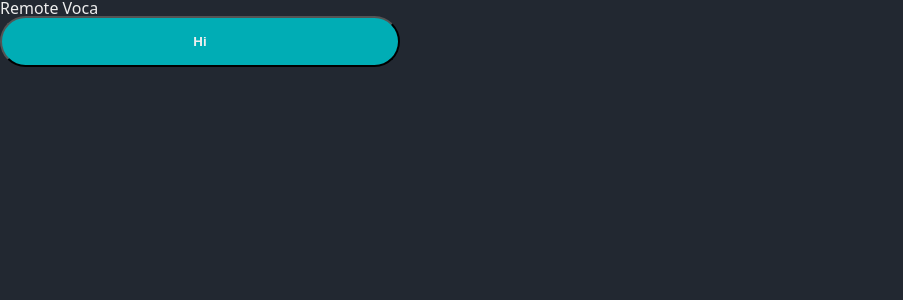
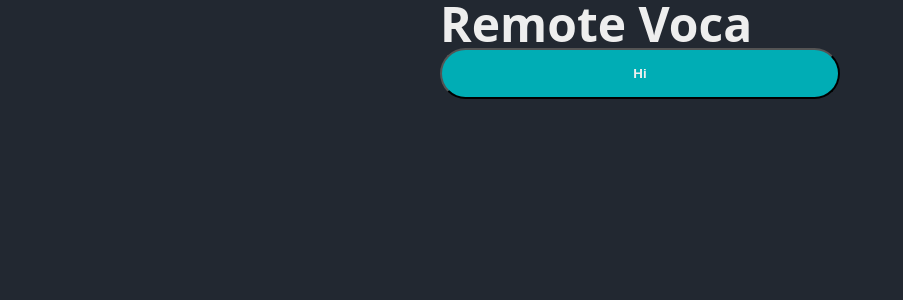
Before and after one commit to ljw0096/remote-voca, a React app in the folder client/: page / in a window 1280 px wide. Shown: the top 300 px of the page, without its empty margins (0-903 px from the left). Built offline with nearby package versions, Linux system fonts and the light colour scheme; the HTML template or start-up script is replaced by a standard one.

Commit message:
feat: Layout 컴포넌트 구현

```diff
--- a/client/src/App.tsx
+++ b/client/src/App.tsx
@@ -2,13 +2,16 @@
 import { theme } from "@style/Theme"
 import GlobalStyle from "@style/GlobalStyle"
 import Button from "@components/Button"
+import Layout from "@components/Layout"
+import Title from "@components/Title"
 
 const App = () => {
   return (
     <>
       <ThemeProvider theme={theme}>
         <GlobalStyle />
-        <div>Remote Voca</div>
+        <Layout>
+          <Title>Remote Voca</Title>
           <Button
             onClick={(e) => {
               console.log("hi")
@@ -16,6 +19,7 @@
           >
             Hi
           </Button>
+        </Layout>
       </ThemeProvider>
     </>
   )
--- /dev/null
+++ b/client/src/components/Layout.tsx
@@ -0,0 +1,27 @@
+import { ReactNode } from "react"
+import styled from "styled-components"
+
+interface Props {
+  children: ReactNode
+}
+
+const Layout = ({ children }: Props) => {
+  return (
+    <Container>
+      <Wrapper>{children}</Wrapper>
+    </Container>
+  )
+}
+
+export default Layout
+
+const Container = styled.div`
+  display: flex;
+  justify-content: center;
+  width: 100%;
+  height: 720px;
+`
+
+const Wrapper = styled.div`
+  max-width: 500px;
+`
--- /dev/null
+++ b/client/src/components/Title.tsx
@@ -0,0 +1,8 @@
+import styled from "styled-components"
+
+const Title = styled.h1`
+  font-size: ${({ theme }) => theme.fontSize.title}px;
+  font-weight: 700;
+`
+
+export default Title
```
Lines whose indentation alone changed are shown as unchanged.
